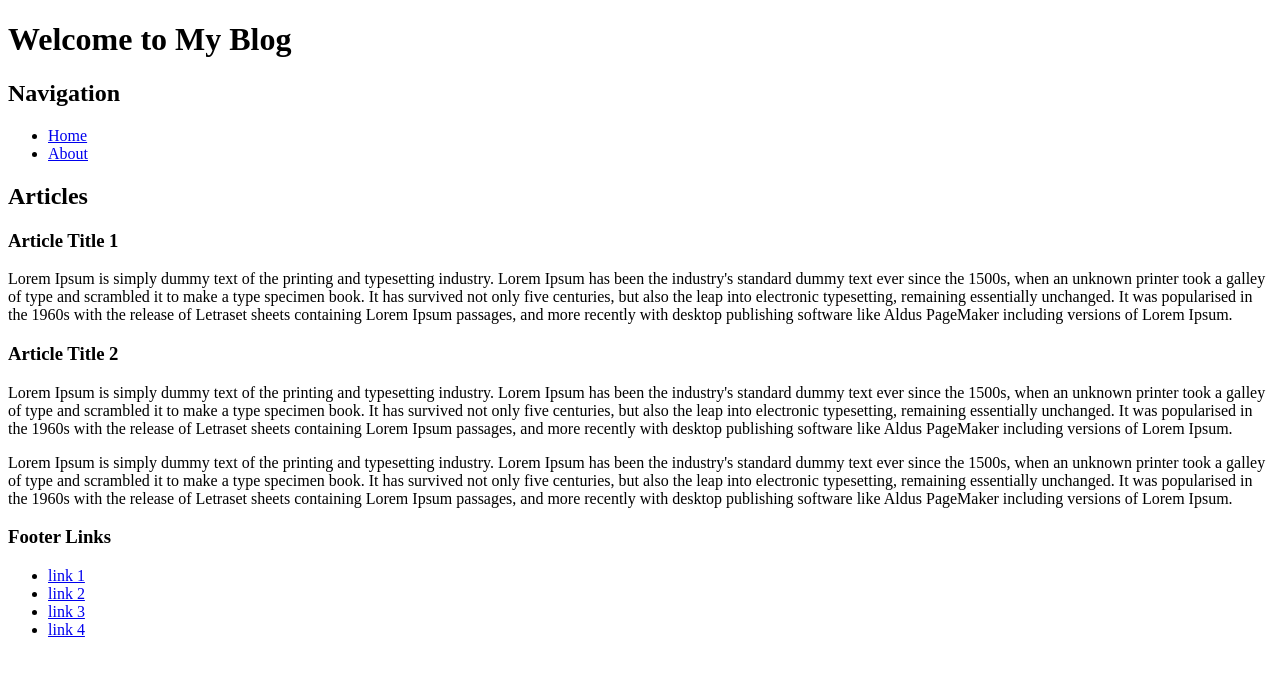
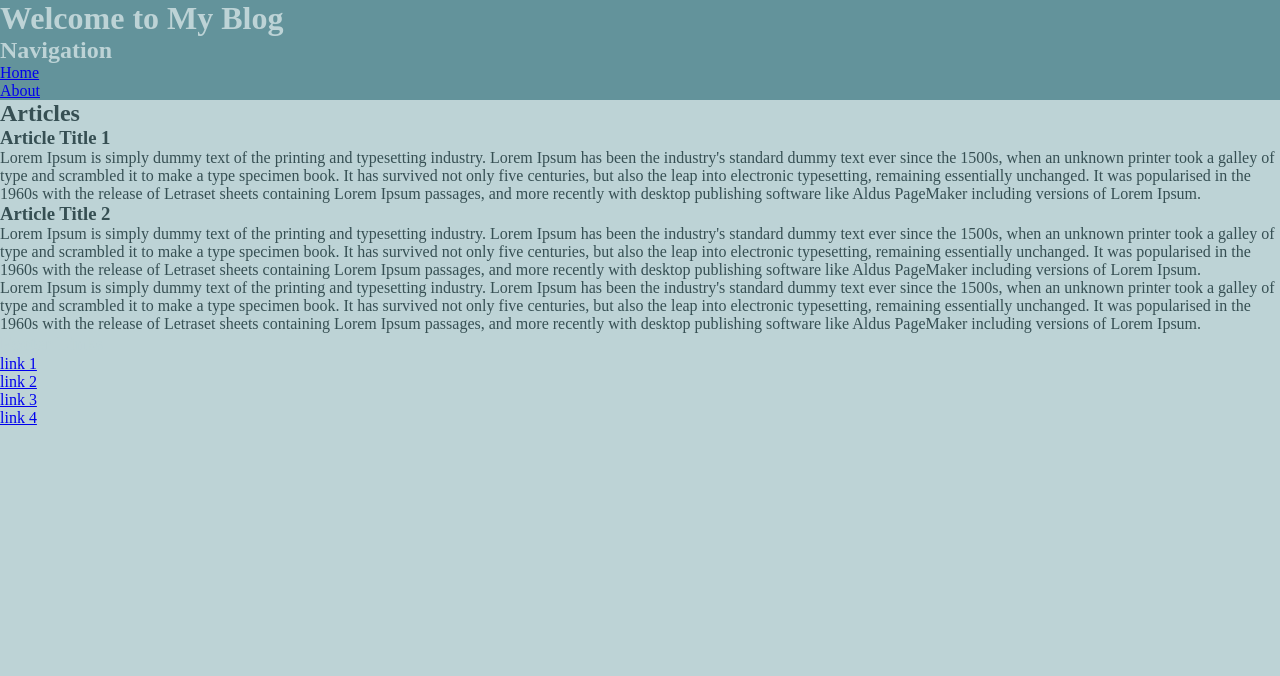
Before and after one commit to MSeanG/html_blog_practice, a plain HTML site: page public/index.html in a window 1280 px wide. Drawn offline with Linux system fonts and the light colour scheme.

Commit message:
Styled the body, header, footer and main background colors and text colors

```diff
--- a/public/css/style.css
+++ b/public/css/style.css
@@ -0,0 +1,5 @@
+* { margin: 0; padding: 0; }
+body{background:#bdd3d6}
+header{background:#63939b}
+header,footer{color:#bdd3d6}
+main{color:#364f53}
--- a/public/index.html
+++ b/public/index.html
@@ -9,6 +9,7 @@
         <title>My Blog</title>
         <meta name="description" content="">
         <meta name="viewport" content="width=device-width, initial-scale=1">
+        <link rel="stylesheet" type="text/css" href="css/style.css">
     </head>
     <body>
         <!--[if lt IE 7]>
```
